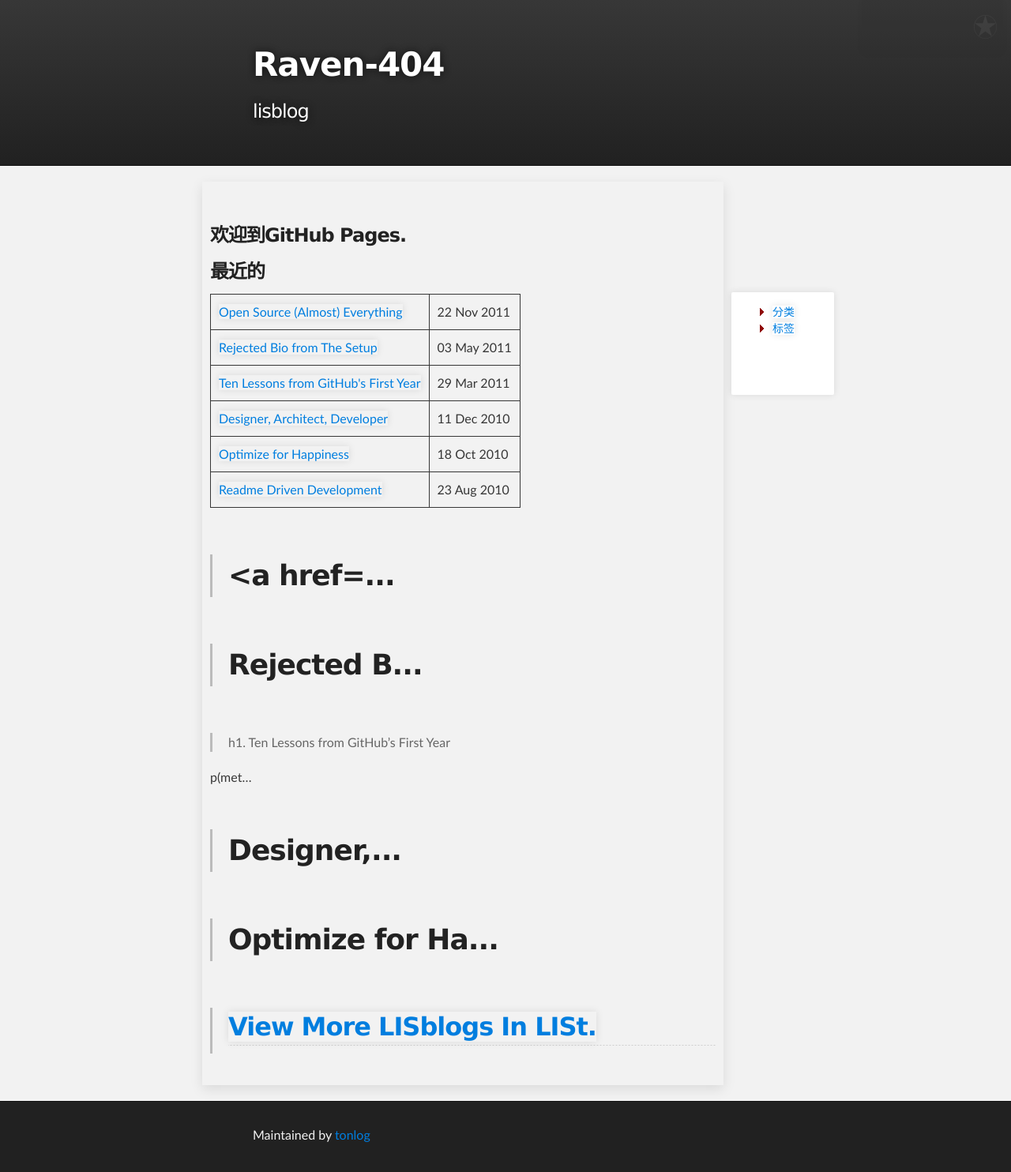
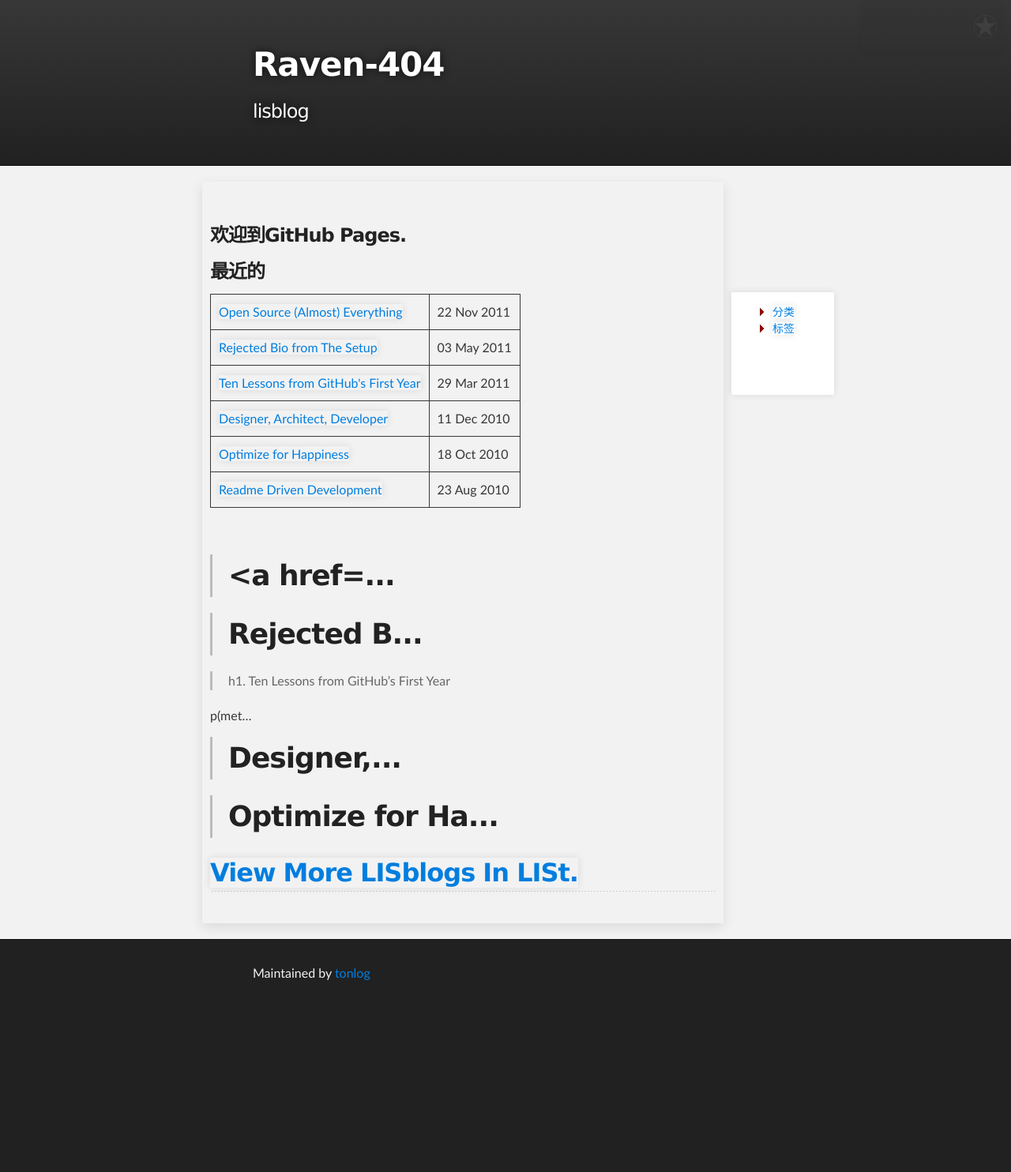
Before and after one commit to tonlog/tonlog.github.io, a Jekyll site: the page built from index.md, in a window 1280 px wide. Shown: the whole page at 79% size. Built offline with Jekyll 4.4.1, drawn with Linux system fonts in a browser that asks for light colours; Markdown is read by kramdown in place of the engine named in the settings; after the commit the page ends 1279 px from its top, so only the background shows below that.

Commit message:
Update index.md

```diff
--- a/index.md
+++ b/index.md
@@ -37,12 +37,11 @@
 </table>
 <br/>
 {% for post in site.posts limit: 5 %}
+> {{ post.content | truncate }}
+<br/>
 
-> {{ post.content | truncate }}
-
-<br/>
 {% endfor %}
 
 
-> [View More LISblogs In LISt.]({{ site.baseurl }}cat.html)
+[View More LISblogs In LISt.]({{ site.baseurl }}cat.html)
 -----------------------------------------------------------
```
